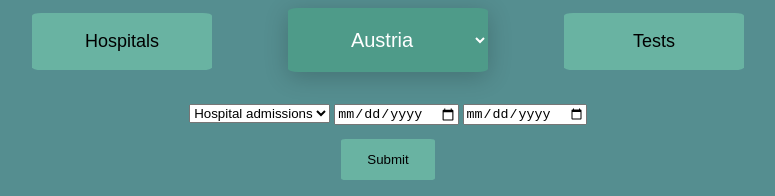
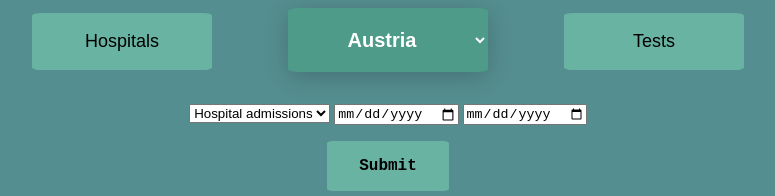
Before and after one commit to pemeth/wap-proj2, a website: page client/index.html in a window 1280 px wide. Shown: the whole page, without its empty margins (252-1027 px from the left). Drawn offline with nearby package versions, Linux system fonts and the light colour scheme.

Commit message:
Add some styling

```diff
--- a/client/style.css
+++ b/client/style.css
@@ -43,6 +43,7 @@ body {
     -webkit-appearance: button;
     appearance: button;
     outline: none;
+    font-weight: bold;
 }
 
 /* Styles for the options for each category. */
@@ -60,6 +61,9 @@ body {
     background-color: #69b3a2;
     padding: 1em 2em;
     margin-top: 1em;
+    font-family: 'Courier New', Courier, monospace;
+    font-weight: bold;
+    font-size: 1em;
 }
 
 /* Styles for the data visualization section. */
```
